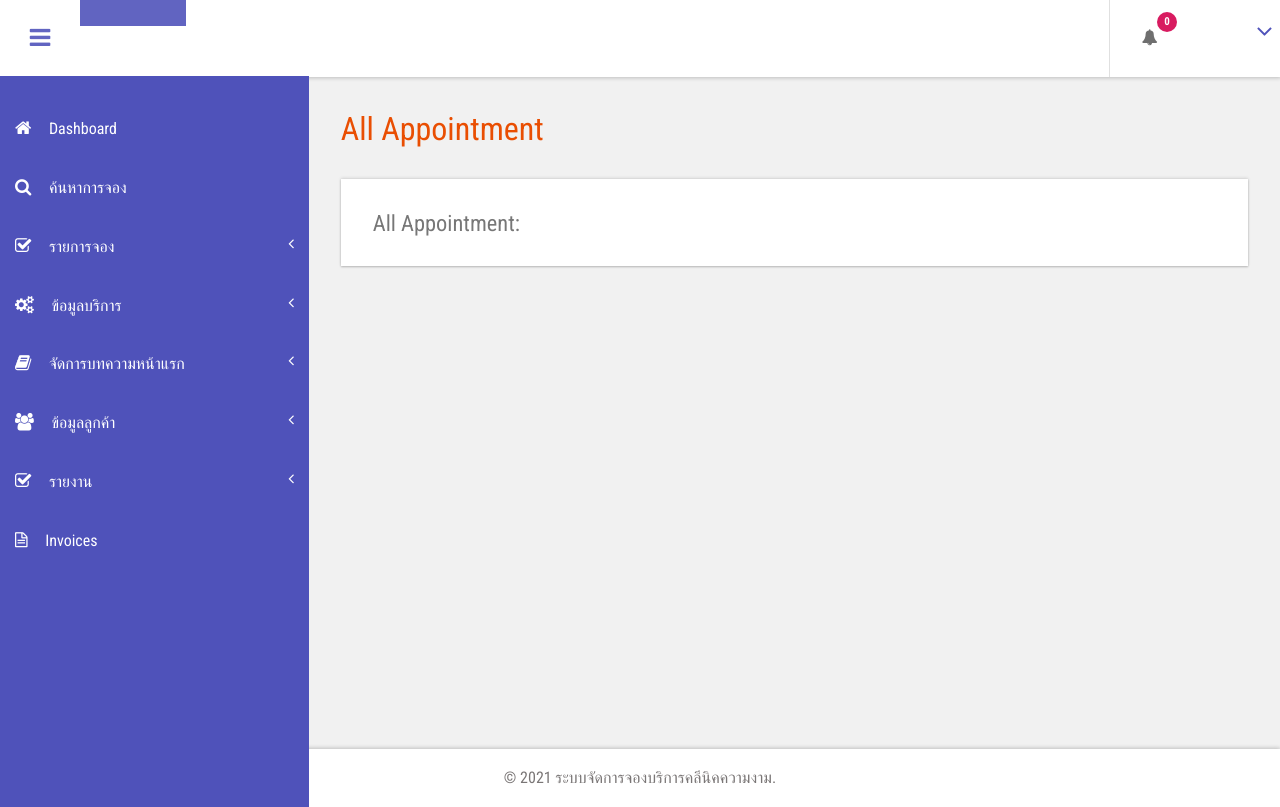
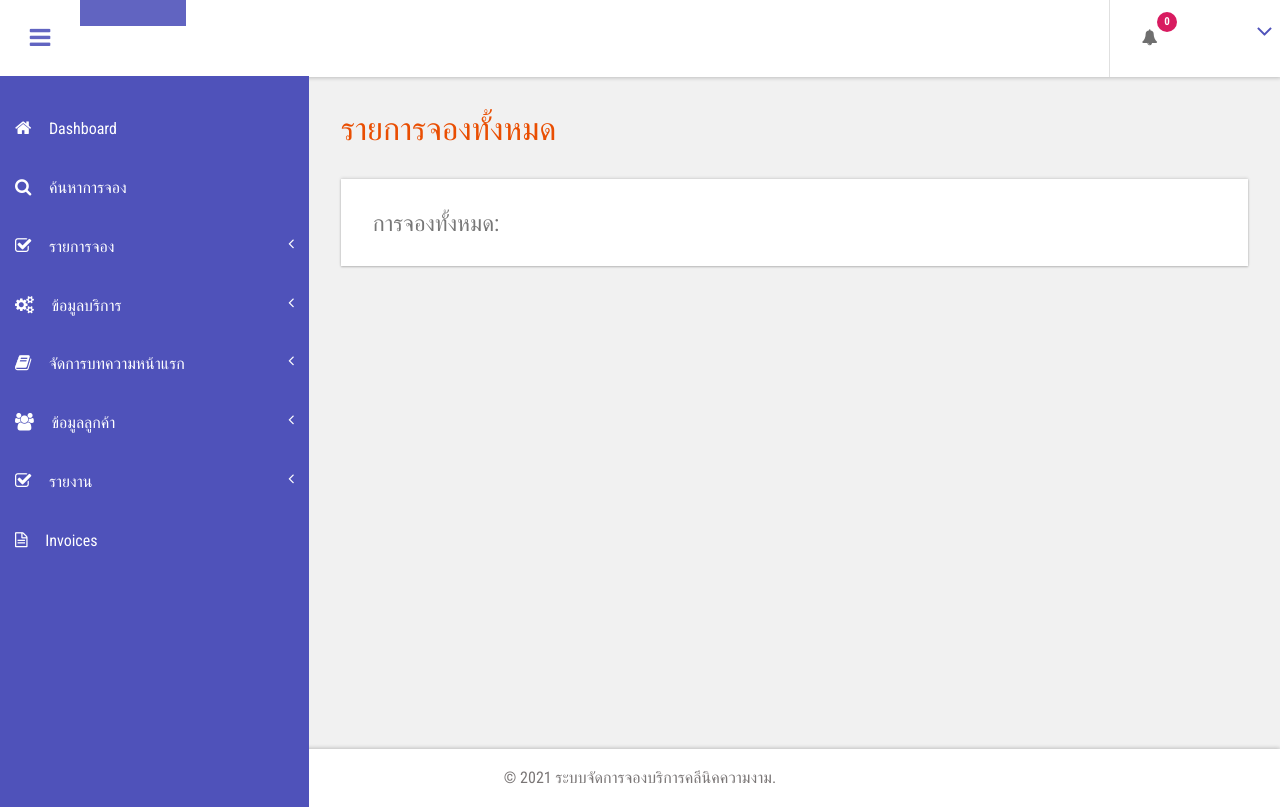
Before and after one commit to deksamrong/BeautyClinic, a PHP site: page /admin/edit-appointment.php?editid=1 in a window 1280 px wide. Run offline with PHP 8.4, Linux system fonts and the light colour scheme; the visitor is signed in with stand-in values (Sample User, id 1); data that the repository does not hold is empty.

Commit message:
แก้ไข

```diff
--- a/admin/edit-appointment.php
+++ b/admin/edit-appointment.php
@@ -54,7 +54,7 @@ if (strlen($_SESSION['bpmsaid']==0)) {
 		<div id="page-wrapper">
 			<div class="main-page">
 				<div class="tables">
-					<h3 class="title1">All Appointment</h3>
+					<h3 class="title1">รายการจองทั้งหมด</h3>
 
 
 
@@ -62,7 +62,7 @@ if (strlen($_SESSION['bpmsaid']==0)) {
 						<p style="font-size:16px; color:red" align="center"> <?php if($msg){
     echo $msg;
   }  ?> </p>
-						<h4>All Appointment:</h4>
+						<h4>การจองทั้งหมด:</h4>
 						<?php
 $cid=$_GET['editid'];
 $ret=mysqli_query($con,"select * from tblappointment where ID='$cid'");
```
